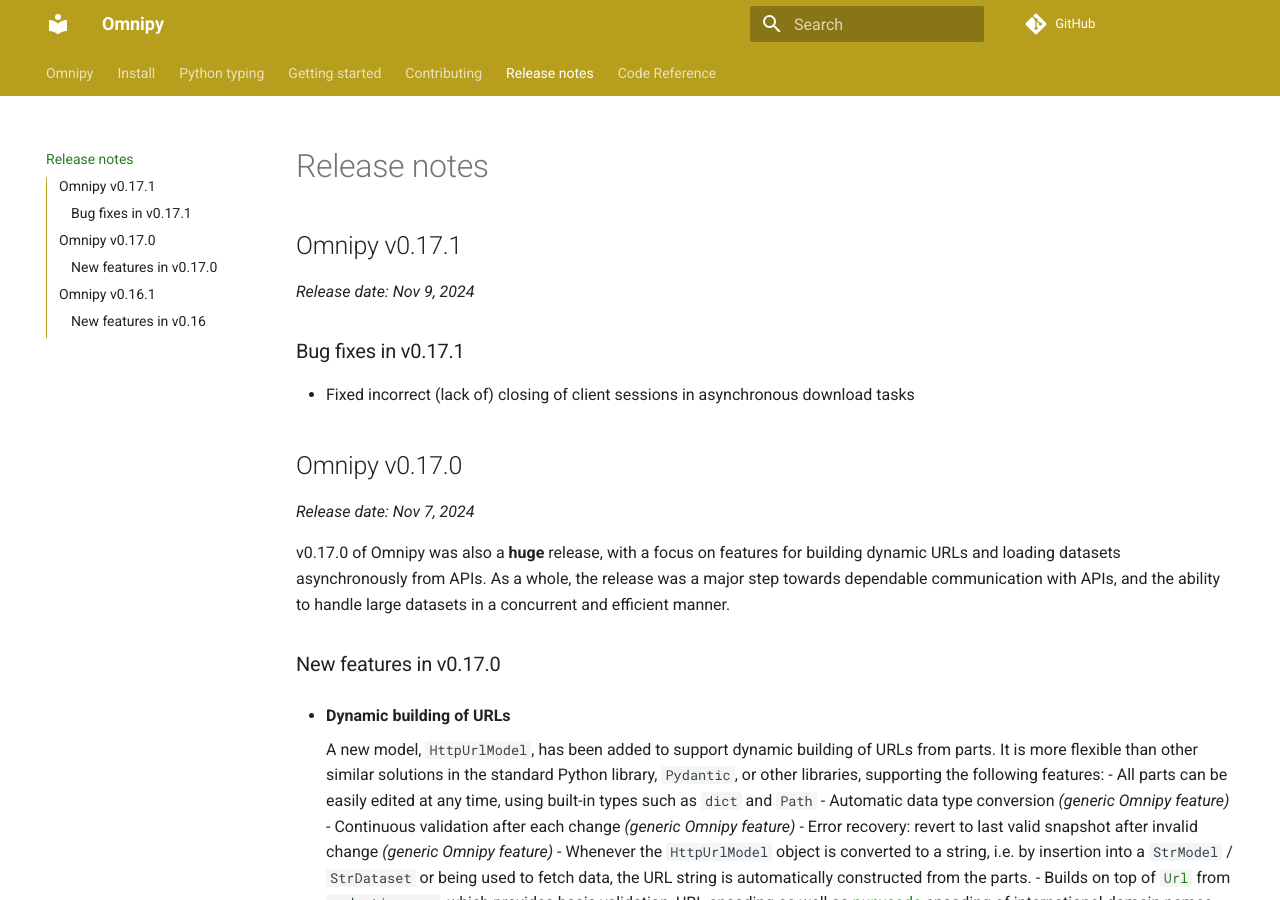
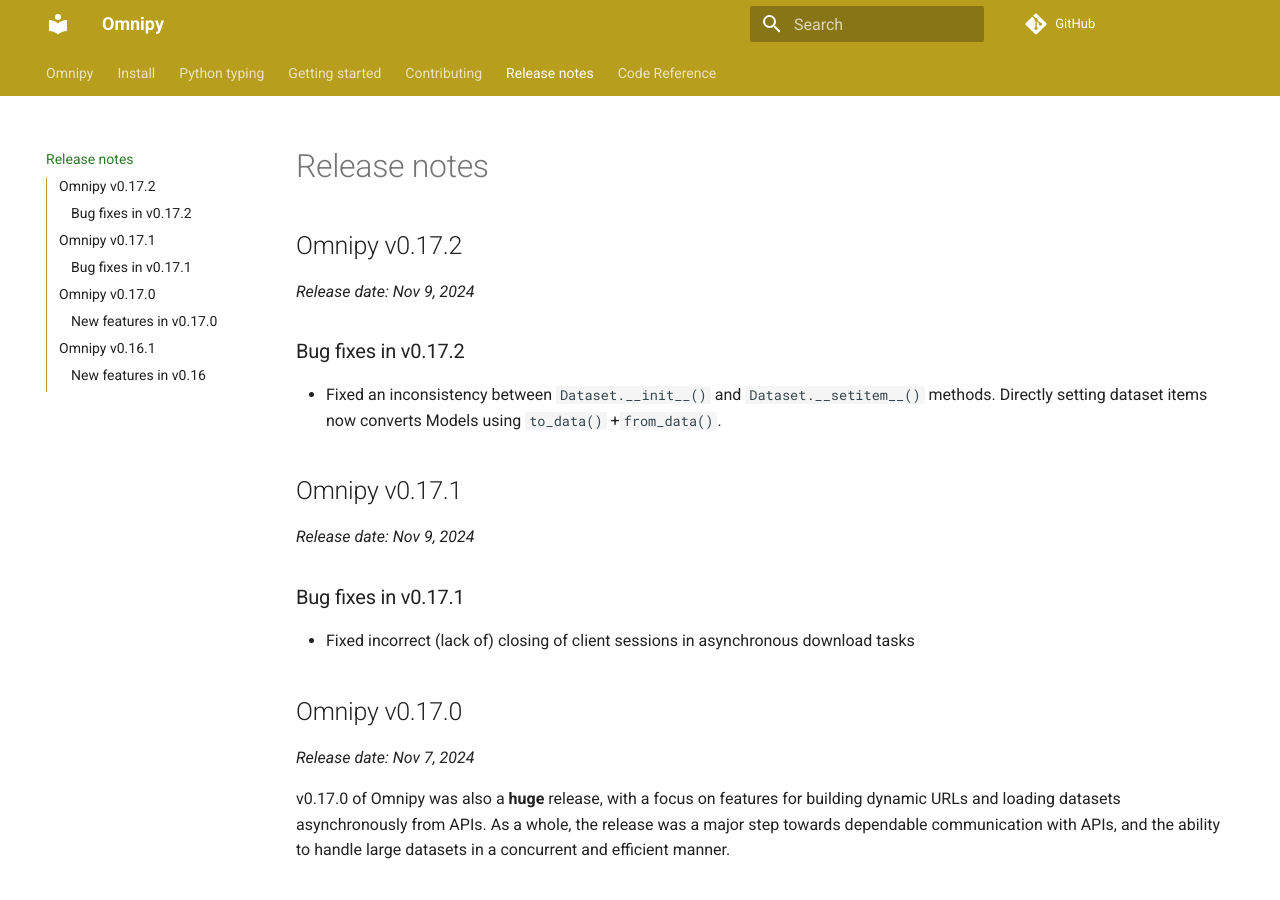
Before and after one commit to fairtracks/omnipy, an MkDocs documentation site: the page built from docs/release_notes.md, in a window 1280 px wide and 900 px high. Built offline with MkDocs 1.6.1 and Material for MkDocs 9.7.7, drawn with Linux system fonts in a browser that asks for light colours; comment, search, counter and statistics services are not loaded.

Commit message:
Added release notes for v0.17.2(after the fact)

```diff
--- a/docs/release_notes.md
+++ b/docs/release_notes.md
@@ -1,3 +1,12 @@
+## Omnipy v0.17.2
+
+_Release date: Nov 9, 2024_
+
+### Bug fixes in v0.17.2
+
+- Fixed an inconsistency between `Dataset.__init__()` and `Dataset.__setitem__()` methods. Directly
+  setting dataset items now converts Models using `to_data()` +`from_data()`.
+
 ## Omnipy v0.17.1
 
 _Release date: Nov 9, 2024_
```
